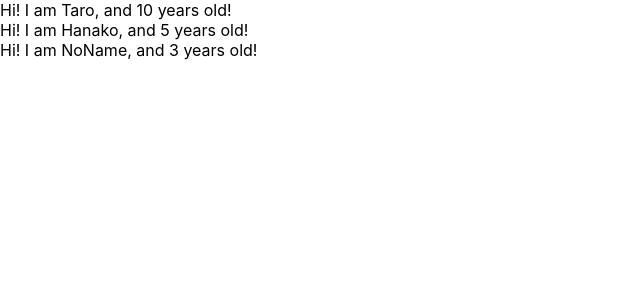
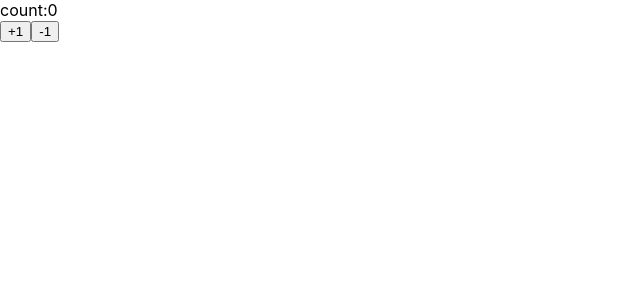
Before and after one commit to tm-hirai/udemy-react-redux-application, a React (Create React App) app: page / in a window 1280 px wide. Shown: the top 300 px of the page, without its empty margins (0-640 px from the left). Built offline with nearby package versions, Linux system fonts and the light colour scheme.

Commit message:
learn state and setState

```diff
--- a/src/App.js
+++ b/src/App.js
@@ -1,27 +1,26 @@
 import React from 'react';
-import PropTypes from 'prop-types'
 
-const App = () => {
-  const profiles = [
-    { name: "Taro", age: 10 },
-    { name: "Hanako", age: 5 },
-    { name: "NoName", age: 3 },
-  ]
-  return <div>
-    {
-      profiles.map((profile, index) => {
-        return <User name={profile.name} age={profile.age} key={index} />
-      })
-    }
-  </div>
+const App = () => (<Counter></Counter>)
+
+class Counter extends React.Component {
+  constructor(props) {
+    super(props);
+    this.state = { count: 0 }
+  }
+  handlePlusButton = () => {
+    this.setState({ count: this.state.count + 1 });
+  }
+  handleMinusButton = () => {
+    this.setState({ count: this.state.count - 1 });
+  }
+  render() {
+    return (
+      <React.Fragment>
+        <div>count:{this.state.count}</div>
+        <button onClick={this.handlePlusButton}>+1</button>
+        <button onClick={this.handleMinusButton}>-1</button>
+      </React.Fragment>
+    )
+  }
 }
-const User = (props) => {
-  return <div>Hi! I am {props.name}, and {props.age} years old!</div>
-}
-
-User.propTypes = {
-  name: PropTypes.string,
-  age: PropTypes.number.isRequired
-}
-
 export default App;
```
